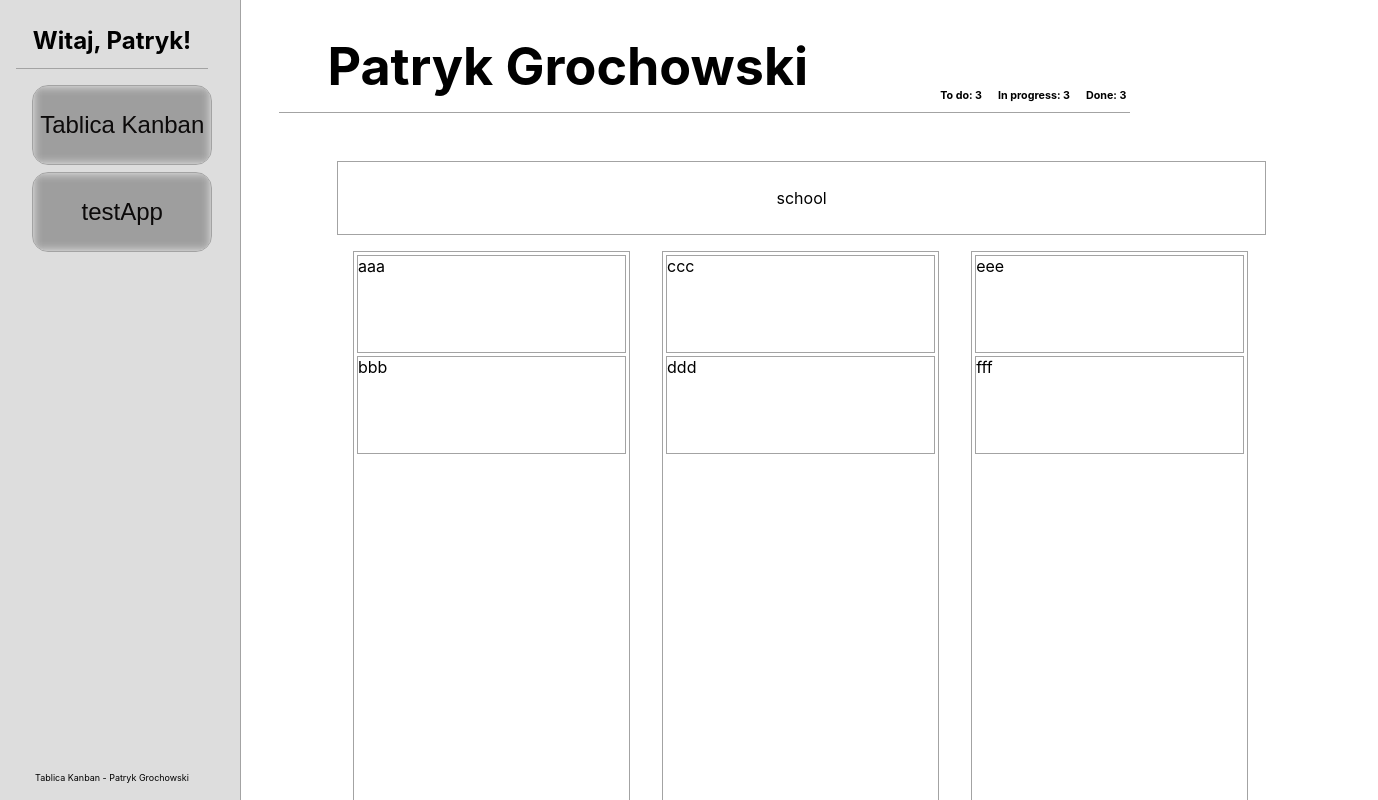
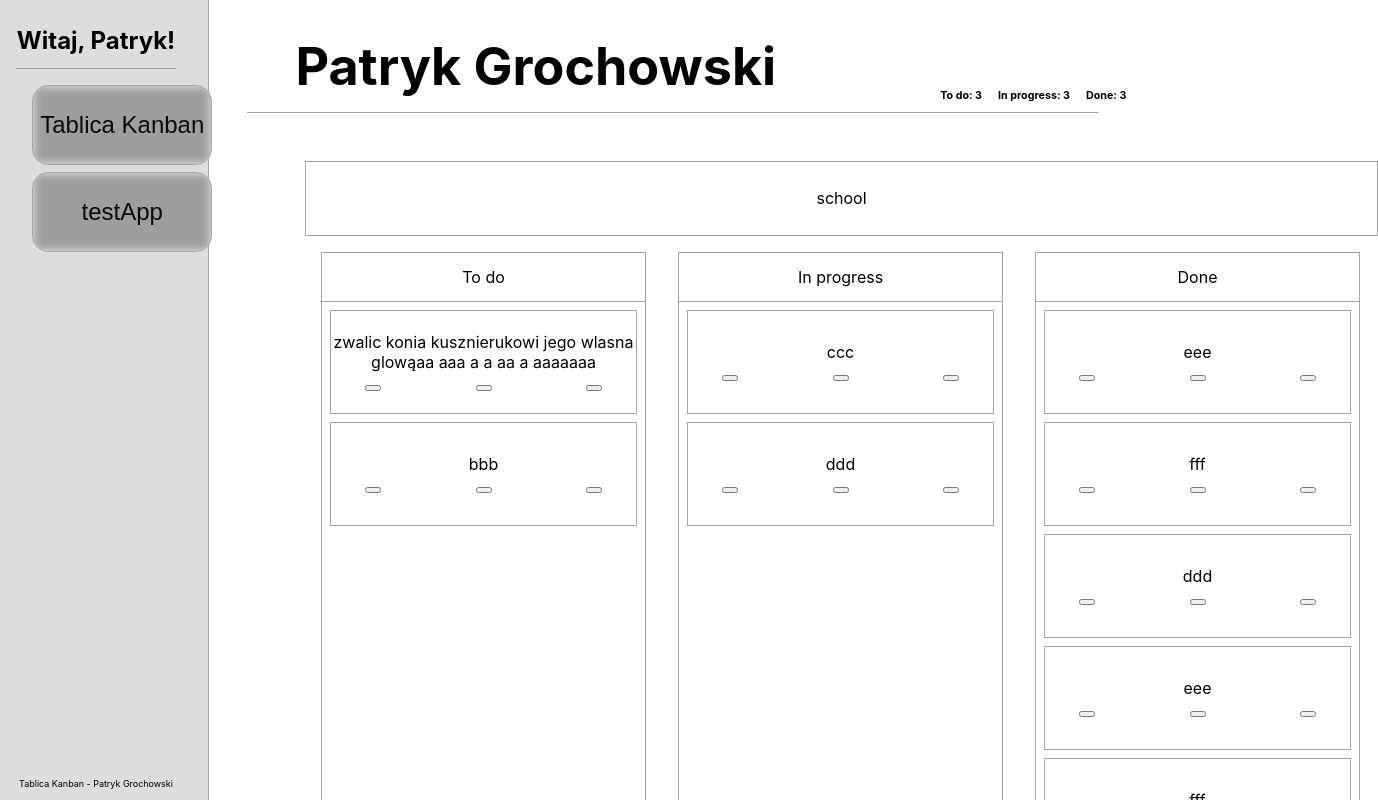
Before and after one commit to grochowp/planner, a React (Create React App) app in the folder client/: page /kanban in a window 1280 px wide. Shown: the top 800 px of the page, 1378 px wide, since content can reach past the window. Built offline with nearby package versions, Linux system fonts and the light colour scheme; grey boxes are pictures that could not be loaded; the HTML template or start-up script is replaced by a standard one.

Commit message:
Add sketch for tasks

```diff
--- a/client/src/App.js
+++ b/client/src/App.js
@@ -18,9 +18,12 @@ const usersTemp = [
     tasks: [
       {
         task: "school",
-        ToDo: ["aaa", "bbb"],
+        ToDo: [
+          "zwalic konia kusznierukowi jego wlasna glowąaa aaa a a aa a aaaaaaa",
+          "bbb",
+        ],
         InProgress: ["ccc", "ddd"],
-        Done: ["eee", "fff"],
+        Done: ["eee", "fff", "ddd", "eee", "fff", "ddd", "eee", "fff", "ddd"],
       },
     ],
   },
--- a/client/src/SideBar.js
+++ b/client/src/SideBar.js
@@ -7,7 +7,7 @@ export function SideBar({ activeUser }) {
       <div className="search-bar">
         <h4 className="welcome-message">Witaj, {activeUser.name}!</h4>
       </div>
-      <div className="users">
+      <div className="apps">
         {apps.map((app) => (
           <Button key={app.id} styles="apps" route={app.route}>
             {app.name}
--- a/client/src/Tasks.js
+++ b/client/src/Tasks.js
@@ -1,4 +1,5 @@
 import React, { useState } from "react";
+import Button from "./Button";
 
 export const TasksList = ({ tasks }) => {
   const [currentTask, setCurrentTask] = useState(tasks[0]);
@@ -7,25 +8,53 @@ export const TasksList = ({ tasks }) => {
       <div className="tasks-list-task-name">{currentTask.task}</div>
       <div className="tasks-list-tasks">
         <div className="tasks-list-progress">
-          {currentTask.ToDo.map((el, index) => (
-            <div key={index}>
-              <p className="tasks-list-task">{el}</p>
+          <div className="tasks-list-name">To do</div>
+          {currentTask?.ToDo.map((el, index) => (
+            <div className="tasks-list-task-container" key={index}>
+              <p className="tasks-list-task">
+                {el}
+                <div className="btn-in-task">
+                  <Button styles="task"></Button>
+                  <Button styles="task"></Button>
+                  <Button styles="task"></Button>
+                </div>
+              </p>
             </div>
           ))}
         </div>
         <div className="tasks-list-progress">
-          {currentTask.InProgress.map((el, index) => (
-            <div key={index}>
-              <p className="tasks-list-task">{el}</p>
-            </div>
-          ))}
+          <div className="tasks-list-name">In progress</div>
+          <div className="tasks-list-overflow">
+            {currentTask?.InProgress.map((el, index) => (
+              <div className="tasks-list-task-container" key={index}>
+                <p className="tasks-list-task">
+                  {el}
+                  <div className="btn-in-task">
+                    <Button styles="task"></Button>
+                    <Button styles="task"></Button>
+                    <Button styles="task"></Button>
+                  </div>
+                </p>
+              </div>
+            ))}
+          </div>
         </div>
         <div className="tasks-list-progress">
-          {currentTask.Done.map((el, index) => (
-            <div key={index}>
-              <p className="tasks-list-task">{el}</p>
-            </div>
-          ))}
+          <div className="tasks-list-name">Done</div>
+          <div className="tasks-list-overflow">
+            {currentTask?.Done.map((el, index) => (
+              <div className="tasks-list-task-container" key={index}>
+                <p className="tasks-list-task">
+                  {el}
+                  <div className="btn-in-task">
+                    <Button styles="task"></Button>
+                    <Button styles="task"></Button>
+                    <Button styles="task"></Button>
+                  </div>
+                </p>
+              </div>
+            ))}
+          </div>
         </div>
       </div>
     </div>
--- a/client/src/index.scss
+++ b/client/src/index.scss
@@ -96,33 +96,14 @@ $primary-text: #0c0a0a;
   font: 900;
 }
 
-.users {
+.apps {
   display: flex;
   flex-direction: column;
   min-width: 11rem;
   width: 15vw;
-  height: 84.5vh;
+  height: 85vh;
   gap: 0.3rem;
   margin: 1rem 0 0 1rem;
-}
-
-.user {
-  width: 80%;
-  text-align: left;
-  display: flex;
-  align-items: center;
-  height: 2.5rem;
-  padding: 0 0 0 1rem;
-  border-radius: 1rem;
-  cursor: pointer;
-}
-
-.user:not(.active):hover {
-  background-color: $primary-hover;
-}
-
-.active {
-  background-color: $active-user;
 }
 
 .logo {
@@ -131,7 +112,7 @@ $primary-text: #0c0a0a;
   align-items: center;
   width: 100%;
   gap: 0.5rem;
-  height: 4vh;
+  height: calc(100vh - 85vh - 10vh - 4px);
   white-space: nowrap;
   overflow: hidden;
   text-overflow: ellipsis;
@@ -216,7 +197,7 @@ $primary-text: #0c0a0a;
 
 .tasks-list-container {
   width: 100%;
-  height: 45rem;
+  height: 45.5rem;
   margin: 3rem 6rem 3rem 6rem;
   // background-color: red;
 }
@@ -241,18 +222,74 @@ $primary-text: #0c0a0a;
 //   box-sizing: border-box;
 // }
 
-.tasks-list-task {
-  // background-color: yellow;
-
-  height: 6rem;
-  margin: 3px;
-  border: 1px solid $primary-border;
-}
-
 .tasks-list-progress {
   margin: 1rem;
   border: 1px solid $primary-border;
   flex: 1;
   width: 33%;
+  max-width: 30rem;
   box-sizing: border-box;
 }
+
+.tasks-list-name {
+  height: 3rem;
+  // background-color: red;
+  display: flex;
+  justify-content: center;
+  align-items: center;
+  border-bottom: 1px solid $primary-border;
+}
+
+.tasks-list-task-container {
+  display: flex;
+  flex-direction: column;
+  height: 7rem;
+}
+
+.tasks-list-task {
+  display: flex;
+  flex-direction: column;
+  flex: 1; /* Rozciągnij tasks-list-task, aby zajmować dostępną przestrzeń */
+  margin: 0.5rem 0.5rem 0 0.5rem;
+  height: 4rem;
+  border: 1px solid $primary-border;
+  overflow: hidden; /* Ukryj overflow, aby nie rozszerzał elementu */
+  justify-content: center;
+  text-align: center;
+  align-items: center;
+}
+
+.tasks-list-task p {
+  margin: 0; /* Zresetuj domyślne marginesy dla elementu p */
+  word-wrap: break-word; /* Zawijaj tekst do następnej linii */
+  white-space: normal; /* Uniemożliwia przekraczanie elementu poziomo */
+}
+
+.tasks-list-overflow {
+  overflow: auto;
+  max-height: 40rem; /* Ustaw maksymalną wysokość kontenera, aby pojawił się pasek przewijania */
+}
+
+.btn-in-task {
+  box-sizing: border-box;
+  width: 98.7%;
+  display: flex;
+  border-top: 0;
+  justify-content: space-between;
+}
+
+.btn-in-task button {
+  flex: 1;
+  margin: 0 2%; /* Dodaj odstęp między przyciskami, możesz dostosować wartość według potrzeb */
+}
+
+.btn-in-task button:first-child {
+  margin-right: 2rem; /* Lekko oddal od lewej krawędzi */
+}
+
+.btn-in-task button:last-child {
+  margin-left: 2rem; /* Lekko oddal od prawej krawędzi */
+}
+
+.btn-task {
+}
```
